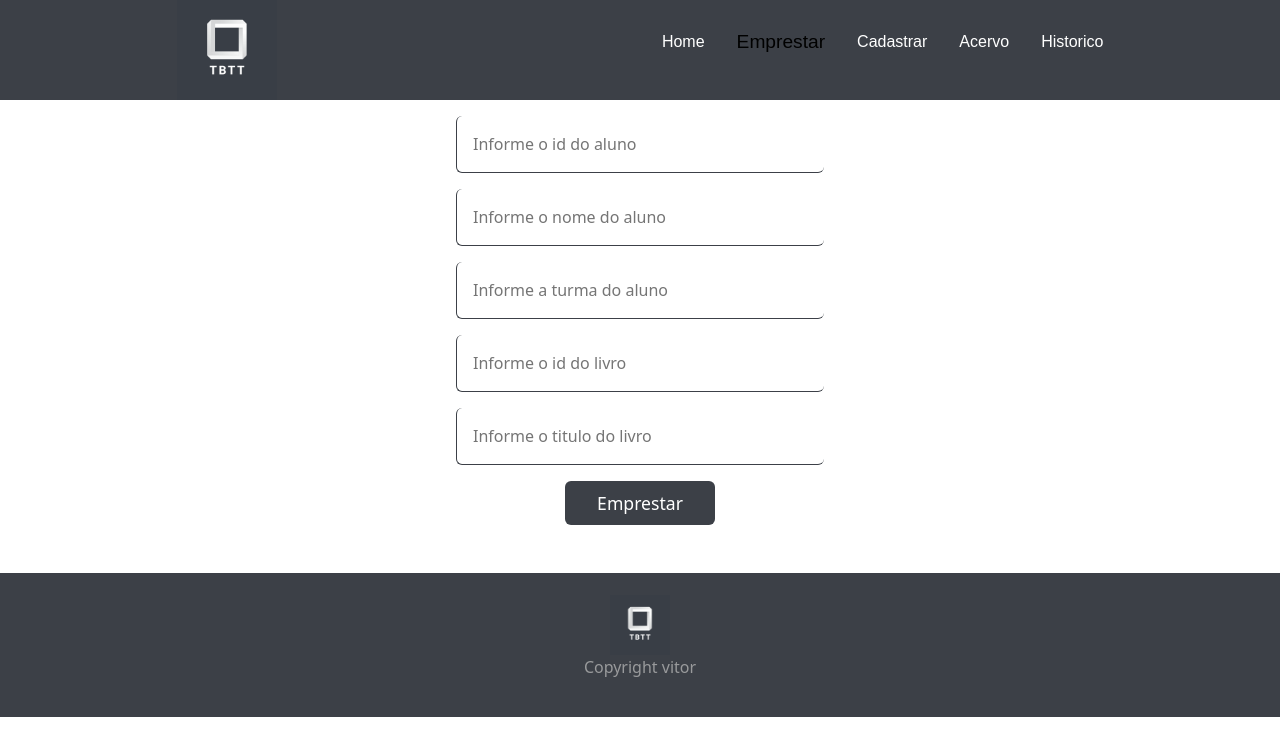
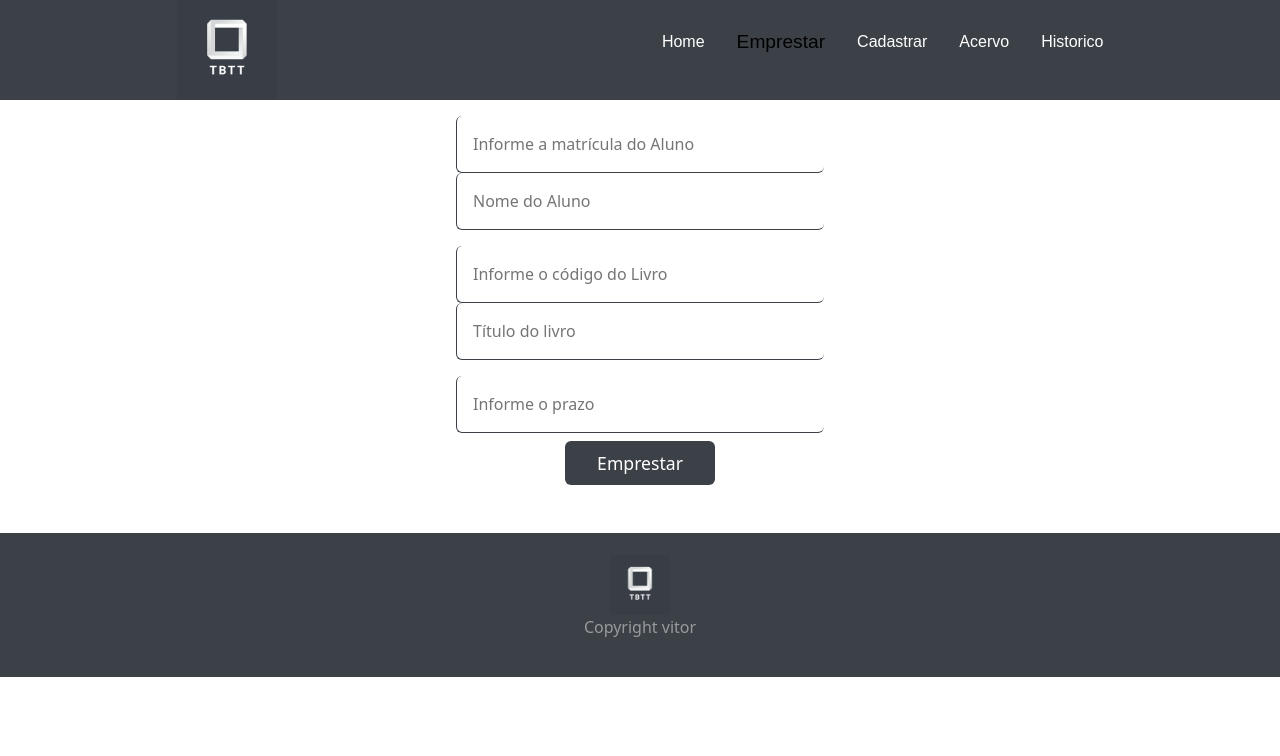
Before and after one commit to vitorAlbarado/TBTT, a React (Create React App) app: page /emprestar in a window 1280 px wide. Shown: the top 756 px of the page. Built offline with nearby package versions, Linux system fonts and the light colour scheme.

Commit message:
add axios post emprestar

```diff
--- /dev/null
+++ b/src/Interfaces/FormData.ts
@@ -0,0 +1,9 @@
+export default interface FormData  {
+    titulo?:string,
+    autor?:string,
+    genero?:string,
+    idAluno?:number,
+    idLivro?:string,
+    data:string,
+    prazo?:number
+  };
--- a/src/pages/emprestar/emprestar.tsx
+++ b/src/pages/emprestar/emprestar.tsx
@@ -1,48 +1,95 @@
 import styles from '../../components/formulario/Formulario.module.scss';
+import style from '../../components/formulario/input/Input.module.scss';
 import {useForm} from 'react-hook-form'
 import { yupResolver } from '@hookform/resolvers/yup';
 import * as yup from "yup";
-import Input from 'components/formulario/input';
 import Button from 'components/formulario/button';
-import IEmprestimos from 'Interfaces/IEmprestimos';
+import FormData from 'Interfaces/FormData';
+import classnames from 'classnames';
+import axios from 'axios';
 
 export default function Emprestar(){
     const schema = yup.object({
-        matriculaAluno: yup.number().positive("Número inválido").integer("Número inválido").required("Campo obrigatório"),
-        nomeAluno: yup.string().required("Campo obrigatório"),
-        turmaAluno: yup.string().required("Campo obrigatório"),
+        idAluno: yup.number().positive("Número inválido").integer("Número inválido").required("Campo obrigatório"),
+        nomeAluno: yup.string(),
         idLivro: yup.string().required("Campo obrigatório"),
         tituloLivro: yup.string()
       }).required();
 
-    const {register, handleSubmit, reset, formState:{errors}} = useForm<IEmprestimos>({
+    type Emprestimo = {
+        idAluno:number,
+        idLivro:number,
+        data:Date,
+        prazo:number,
+
+    }
+    const {register, handleSubmit, reset, formState:{errors}} = useForm<Emprestimo>({
         mode:'onChange',
         resolver: yupResolver(schema),
 
     });
-    function onSubmit (data:IEmprestimos){
-        console.log(data);
-        reset();
+    function onSubmit (data:Emprestimo){
+
+        data.data = new Date()
+
+        axios({
+            method:'POST',
+            headers:{'content-type': 'application/json'},
+            data:JSON.stringify(data),
+            url:'http://localhost:8080/emprestimos'
+        })
+        .then(reponse => console.log(reponse.data))
+        .catch(error => console.log(error.response.data.message))
+        console.log(data)
+
     }
 
     return(
 
         <form className={styles.form} onSubmit={handleSubmit(onSubmit)}>
             <fieldset className={styles.form__field}>
-                <Input register={register} label="matriculaAluno" ph='Informe o id do aluno' type="text" error={errors.matriculaAluno ? true:false}/>
-                <span className={styles.form__field__errorMessage}>{errors.matriculaAluno?.message}</span>
+                <div className={style.form}>
+                <input
+                    className={classnames({
+                        [style.form__input]:true,
+                        [style.form__input__error]:errors.idAluno?.message
+                    })}
+                    {...register("idAluno")}
+                    placeholder="Informe a matrícula do Aluno"
+                    type='text'
+                    />
+                <input className={style.form__input} type="text"placeholder='Nome do Aluno' />
+                </div>
+                <span className={styles.form__field__errorMessage}>{errors.idAluno?.message}</span>
 
-                <Input register={register} label="nomeAluno" ph='Informe o nome do aluno' type="text" error={errors.nomeAluno ? true:false}/>
-                    <span className={styles.form__field__errorMessage}>{errors.nomeAluno?.message}</span>
+                <div className={style.form}>
+                <input
+                    className={classnames({
+                        [style.form__input]:true,
+                        [style.form__input__error]:errors.idLivro?.message
+                    })}
+                    {...register("idLivro")}
+                    placeholder="Informe o código do Livro"
+                    type='text'
+                    />
+                    <input className={style.form__input} type="text"placeholder='Título do livro' />
+                </div>
+                <span className={styles.form__field__errorMessage}>{errors.idLivro?.message}</span>
 
-                <Input register={register} label="turmaAluno" ph='Informe a turma do aluno' type="text" error={errors.turmaAluno ? true:false}/>
-                    <span className={styles.form__field__errorMessage}>{errors.turmaAluno?.message}</span>
+                <div className={style.form}>
+                <input
+                    className={classnames({
+                        [style.form__input]:true,
+                        [style.form__input__error]:errors.idLivro?.message
+                    })}
+                    {...register("prazo")}
+                    placeholder="Informe o prazo"
+                    type='text'
+                    />
 
-                <Input register={register} label="idLivro" ph='Informe o id do livro' type="text" error={errors.idLivro ? true:false}/>
-                    <span className={styles.form__field__errorMessage}>{errors.idLivro?.message}</span>
+                </div>
 
-                <Input register={register} label="tituloLivro" ph='Informe o titulo do livro' type="text" error={errors.tituloLivro ? true:false}/>
-                    <span className={styles.form__field__errorMessage}>{errors.tituloLivro?.message}</span>
+
                 <Button value="Emprestar"/>
             </fieldset>
         </form>
```
Also changed, not shown: src/Interfaces/IEmprestimos.ts (deleted, +0 -10 lines), src/components/formulario/input/index.tsx (+5 -4 lines).
